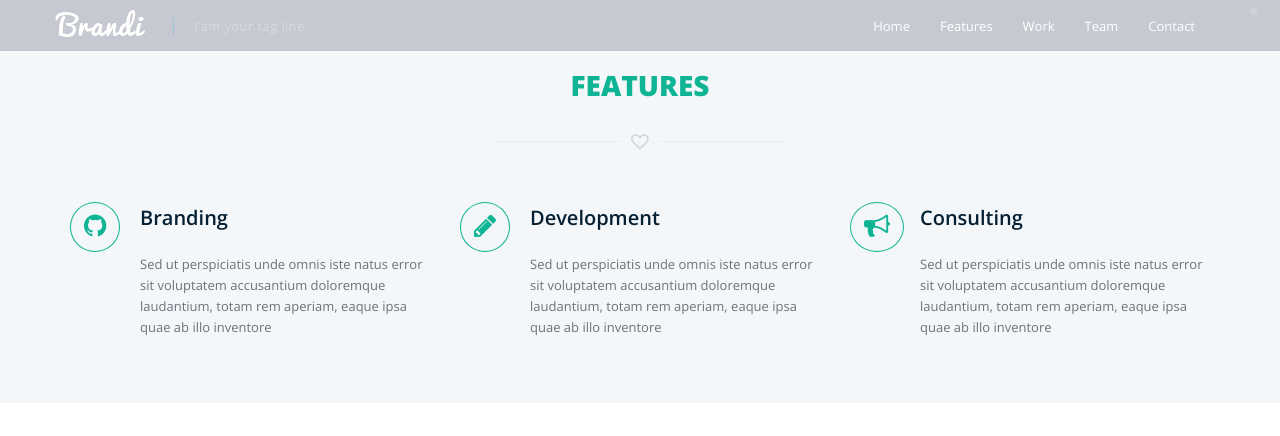
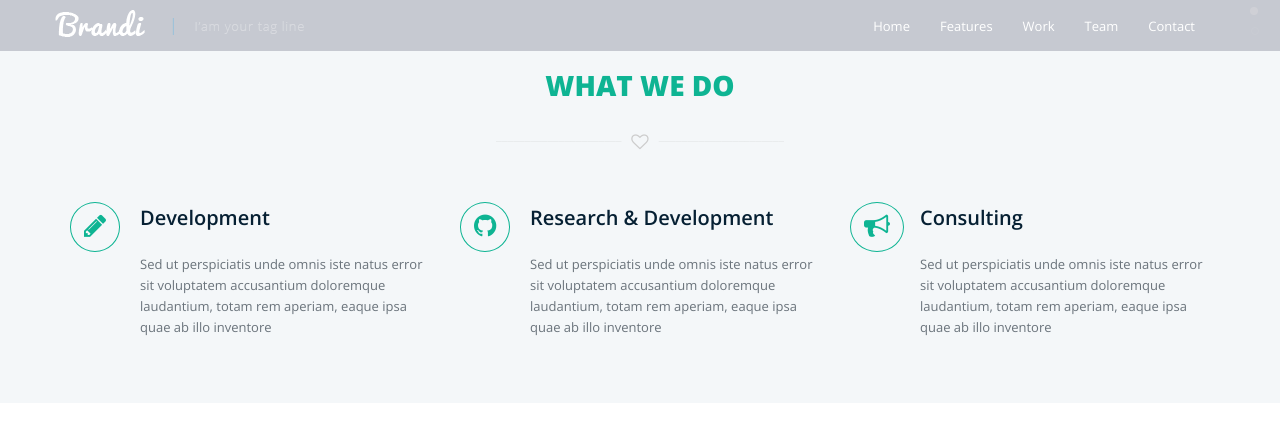
Before and after one commit to shihababrar/origami, a Django app: page /home/ in a window 1280 px wide. Shown: the top 436 px of the page. Run offline with Django 3.2, Linux system fonts and the light colour scheme; some libraries are stand-ins or nearby versions.

Commit message:
2nd commit

```diff
--- a/origamiwebsite/templates/index.html
+++ b/origamiwebsite/templates/index.html
@@ -112,8 +112,8 @@
 					<!-- single slide -->
 					<div class="item active" style="background-image: url('{% static "img/banner.jpg" %}');">
 						<div class="carousel-caption">
-							<h2 data-wow-duration="700ms" data-wow-delay="500ms" class="wow bounceInDown animated">Meet<span> Origami Limited</span>!</h2>
-							<h3 data-wow-duration="1000ms" class="wow slideInLeft animated"><span class="color">/creative</span> one page template.</h3>
+							<h2 data-wow-duration="700ms" data-wow-delay="500ms" class="wow bounceInDown animated">Meet<span> Origami Limited</span></h2>
+							<h3></h3>
 							<p data-wow-duration="1000ms" class="wow slideInRight animated">We are a team of professionals</p>
 
 							<ul class="social-links text-center">
@@ -162,24 +162,10 @@
 				<div class="row">
 
 					<div class="sec-title text-center mb50 wow bounceInDown animated" data-wow-duration="500ms">
-						<h2>Features</h2>
+						<h2>What we do</h2>
 						<div class="devider"><i class="fa fa-heart-o fa-lg"></i></div>
 					</div>
 
-					<!-- service item -->
-					<div class="col-md-4 wow fadeInLeft" data-wow-duration="500ms">
-						<div class="service-item">
-							<div class="service-icon">
-								<i class="fa fa-github fa-2x"></i>
-							</div>
-
-							<div class="service-desc">
-								<h3>Branding</h3>
-								<p>Sed ut perspiciatis unde omnis iste natus error sit voluptatem accusantium doloremque laudantium, totam rem aperiam, eaque ipsa quae ab illo inventore</p>
-							</div>
-						</div>
-					</div>
-					<!-- end service item -->
 
 					<!-- service item -->
 					<div class="col-md-4 wow fadeInUp" data-wow-duration="500ms" data-wow-delay="500ms">
@@ -190,6 +176,21 @@
 
 							<div class="service-desc">
 								<h3>Development</h3>
+								<p>Sed ut perspiciatis unde omnis iste natus error sit voluptatem accusantium doloremque laudantium, totam rem aperiam, eaque ipsa quae ab illo inventore</p>
+							</div>
+						</div>
+					</div>
+					<!-- end service item -->
+
+                    	<!-- service item -->
+					<div class="col-md-4 wow fadeInLeft" data-wow-duration="500ms">
+						<div class="service-item">
+							<div class="service-icon">
+								<i class="fa fa-github fa-2x"></i>
+							</div>
+
+							<div class="service-desc">
+								<h3>Research & Development</h3>
 								<p>Sed ut perspiciatis unde omnis iste natus error sit voluptatem accusantium doloremque laudantium, totam rem aperiam, eaque ipsa quae ab illo inventore</p>
 							</div>
 						</div>
```
Also changed, not shown: origamiwebsite/static/img/origami-logo.png (added), static/img/origami-logo.png (added).
